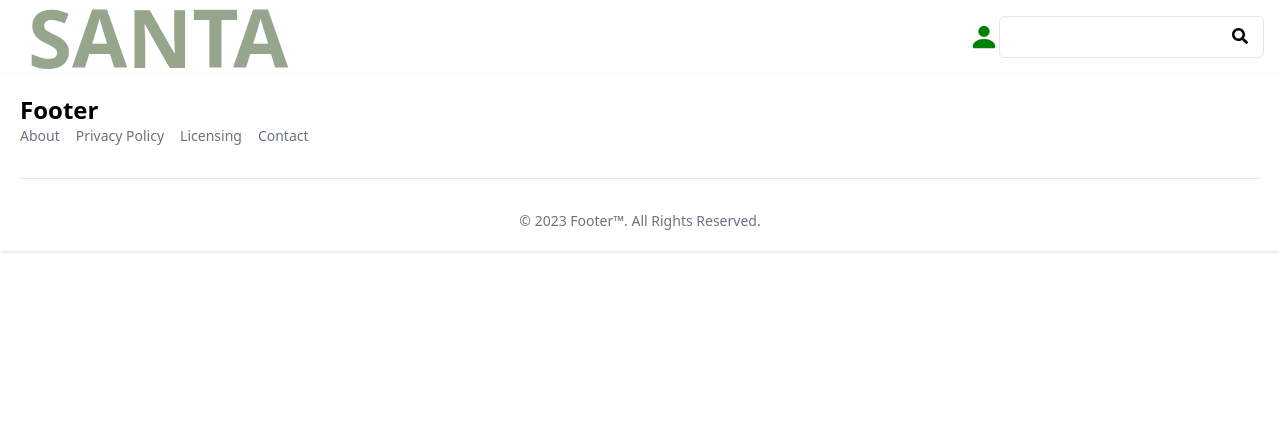
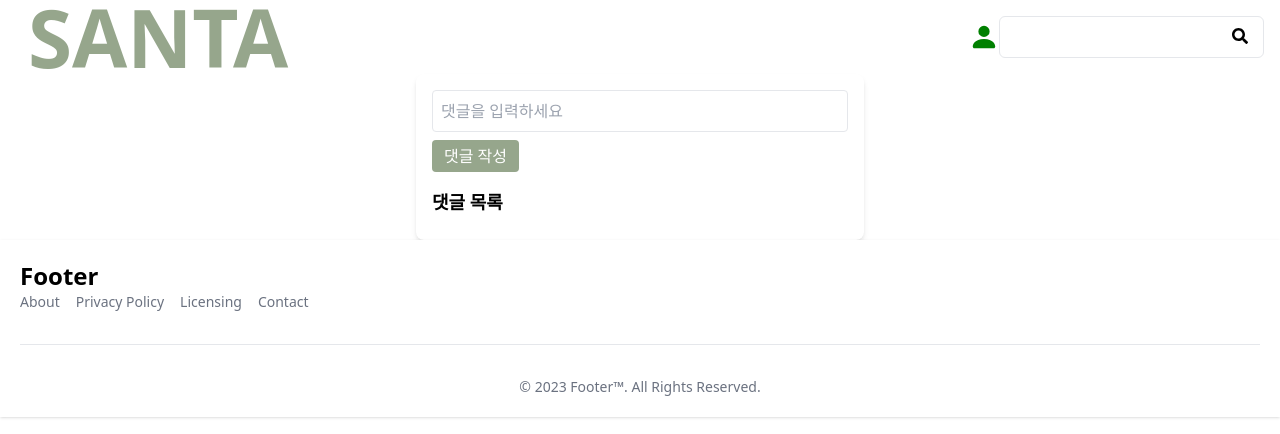
Before and after one commit to WestSilver99/Front, a React (Create React App) app: page /comment in a window 1280 px wide. Shown: the top 434 px of the page. Built offline with nearby package versions, Linux system fonts and the light colour scheme.

Commit message:
feat : 댓글 기능 작업 시작

```diff
--- a/src/App.js
+++ b/src/App.js
@@ -8,6 +8,7 @@ import Mountains from "@pages/Mountains";
 import MountainDetail from "@pages/Mountains/Mountain";
 import Search from "@pages/Search";
 import Auth from "@pages/Login/Auth";
+import Comment from "@pages/Comment";
 
 function App() {
   return (
@@ -21,6 +22,7 @@ function App() {
           <Route path="/mountains/:id" element={<MountainDetail />} />
           <Route path="/search/:searchTerm" element={<Search />} />
           <Route path="/oauth/kakao/callback" element={<Auth />} />
+          <Route path="/comment" element={<Comment />} />
         </Routes>
       </Layout>
     </BrowserRouter>
--- /dev/null
+++ b/src/pages/Comment/index.jsx
@@ -0,0 +1,51 @@
+import React, { useState } from "react";
+
+const Comment = () => {
+  const [comments, setComments] = useState([]);
+  const [newComment, setNewComment] = useState("");
+  const [userName, setUserName] = useState("홍길동"); // 사용자 이름 상태 추가
+
+  const handleCommentChange = (event) => {
+    setNewComment(event.target.value);
+  };
+
+  const handleCommentSubmit = () => {
+    if (newComment.trim() !== "") {
+      const commentWithUser = `${userName ? userName + ": " : ""}${newComment}`; // 사용자 이름 포함하여 댓글 생성
+      setComments([...comments, commentWithUser]);
+      setNewComment("");
+    }
+  };
+
+  return (
+    <div className="max-w-md mx-auto p-4 bg-white rounded-lg shadow-md">
+      <div className="mb-4">
+        <input
+          rows="4"
+          className="w-full p-2 border rounded"
+          value={newComment}
+          onChange={handleCommentChange}
+          placeholder="댓글을 입력하세요"
+        />
+        <button
+          className="mt-2 py-1 px-3 bg-[#96A68C] text-white rounded hover:bg-blue-600"
+          onClick={handleCommentSubmit}
+        >
+          댓글 작성
+        </button>
+      </div>
+      <div>
+        <h2 className="text-lg font-semibold mb-2">댓글 목록</h2>
+        <ul className="list-disc pl-6 list-none">
+          {comments.map((comment, index) => (
+            <li key={index} className="mb-2">
+              {comment}
+            </li>
+          ))}
+        </ul>
+      </div>
+    </div>
+  );
+};
+
+export default Comment;
```
